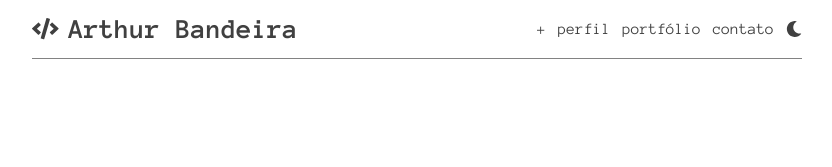
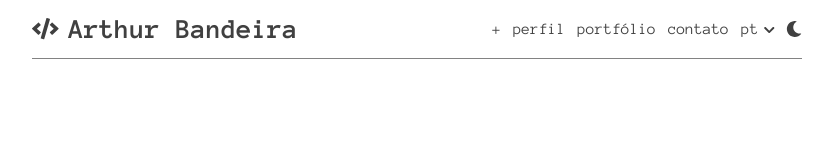
Before and after one commit to arthurmbandeira/react-portfolio, a React (Create React App) app: page / in a window 1280 px wide. Shown: the top 167 px of the page, without its empty margins (223-1055 px from the left). Built offline with nearby package versions, Linux system fonts and the light colour scheme.

Commit message:
Switch languages ok.

```diff
--- a/public/lang/pt.json
+++ b/public/lang/pt.json
@@ -3,6 +3,6 @@
     "menu-portfolio": "Portfólio",
     "menu-articles": "Artigos",
     "menu-profile": "Perfil",
-    "dark-mode": "Tema Escuro",
-    "light-mode": "Tema Claro"
+    "dark-mode": "Modo Escuro",
+    "light-mode": "Modo Claro"
 }
--- a/src/components/App.js
+++ b/src/components/App.js
@@ -1,12 +1,13 @@
 import React, { useState, useEffect } from 'react';
 import { library } from '@fortawesome/fontawesome-svg-core';
-import { faCode, faLanguage, faMoon, faSun } from '@fortawesome/free-solid-svg-icons';
+import { faCode, faMoon, faSun, faChevronDown } from '@fortawesome/free-solid-svg-icons';
 import Header from './Header';
+import supportedLanguages from './supportedLanguages';
 import { BrowserRouter } from 'react-router-dom';
 import { IntlProvider } from 'react-intl';
 import styled, { ThemeProvider, createGlobalStyle } from "styled-components";
 
-library.add(faCode, faLanguage, faMoon, faSun)
+library.add(faCode, faMoon, faSun, faChevronDown)
 
 const GlobalStyle = createGlobalStyle`
   @import url('https://fonts.googleapis.com/css?family=Anonymous+Pro:400,700|Montserrat&display=swap');
@@ -86,7 +87,7 @@ const IntlApp = function() {
   const [locale, setLocale] = useState('pt');
 
   useEffect(() => {
-    const supportedLanguages = { pt: 'pt', 'pt-BR': 'pt', en: 'en', fr: 'fr' };
+
     const language = navigator.language;
     const th = 'main';
     let locale = supportedLanguages[language] || 'pt';
--- a/src/components/Header.js
+++ b/src/components/Header.js
@@ -37,7 +37,7 @@ function HeaderIntl(props) {
               <h1>Arthur Bandeira</h1>
             </div>
           </a>
-          <Nav switchTheme={props.switchTheme} />
+          <Nav switchTheme={props.switchTheme} setLanguage={props.setLanguage} />
         </div>
       </div>
     </HeaderStyle>
--- /dev/null
+++ b/src/components/LanguageLink.js
@@ -0,0 +1,94 @@
+import React, { Component } from "react";
+import styled from "styled-components";
+import { FontAwesomeIcon } from "@fortawesome/react-fontawesome";
+import { injectIntl } from "react-intl";
+import supportedLanguages from "./supportedLanguages";
+
+const LinkStyled = styled.a`
+  cursor: pointer;
+  margin-left: 12px;
+  text-decoration: none;
+  position: relative;
+  &:hover {
+    text-decoration: none;
+  }
+  svg {
+    margin-left: 5px;
+  }
+`;
+
+const Dropdown = styled.div`
+  position: absolute;
+
+  width: 42px;
+  left: -6px;
+  background-color: ${props => props.theme.bg};
+  border: 1px solid transparent;
+  border-top-color: transparent;
+  padding: 0 5px;
+  height: 0;
+  /* transform: scale(0); */
+  top: 20px;
+  overflow: hidden;
+  /* visibility: hidden; */
+  transition: all ease .5s;
+
+  &.show {
+    border-color: ${props => props.theme.gray2};
+    height: 77px;
+    /* visibility: visible; */
+    /* transition: all ease 1s; */
+    /* transform: scale(1); */
+  }
+
+  a {
+    display: block;
+    padding: 4px 0;
+    border-bottom: 1px solid ${props => props.theme.gray2};
+    &:last-of-type {
+      border-bottom-color: transparent;
+    }
+  }
+`;
+
+class LanguageLink extends Component {
+  constructor(props) {
+    super(props);
+    this.state = { showLanguages: false };
+    this.handleClick = this.handleClick.bind(this);
+  }
+
+  handleClick() {
+    this.setState(state => ({
+      showLanguages: !state.showLanguages
+    }));
+  }
+
+  getLanguageTitle(locale) {
+    switch (locale) {
+      case 'pt':
+        return 'Português';
+      case 'en':
+        return 'English';
+      case 'fr':
+        return 'Français';
+      default:
+        break;
+    }
+  }
+
+  render() {
+    const { intl } = this.props;
+    return (
+      <LinkStyled onClick={this.handleClick}>
+        {intl.locale}
+        <FontAwesomeIcon icon={"chevron-down"} size="xs" />
+        <Dropdown className={this.state.showLanguages ? 'show' : ''}>
+          {Object.keys(supportedLanguages).map((key) => <a onClick={() => {this.props.setLanguage(key)}} title={this.getLanguageTitle(key)}>{key}</a> )}
+        </Dropdown>
+      </LinkStyled>
+    )
+  }
+}
+
+export default injectIntl(LanguageLink);
--- a/src/components/Nav.js
+++ b/src/components/Nav.js
@@ -3,6 +3,7 @@ import { FormattedMessage } from "react-intl"
 import styled from "styled-components";
 // import { FontAwesomeIcon } from "@fortawesome/react-fontawesome";
 import ThemeLink  from "./ThemeLink";
+import LanguageLink  from "./LanguageLink";
 
 const NavStyled = styled.nav`
   display: flex;
@@ -10,15 +11,18 @@ const NavStyled = styled.nav`
   justify-content: flex-end;
   a {
     font-size: 16px;
+    color: ${props => props.theme.gray1};
+  }
+`;
+
+const LinkStyled = styled.a`
   text-transform: lowercase;
   margin-left: 12px;
-      color: ${props => props.theme.gray1};
   &:hover {
     text-decoration: underline;
   }
   &:first-of-type {
     text-decoration: none;
-      }
   }
 `;
 
@@ -27,11 +31,12 @@ class Nav extends Component {
   render() {
     return (
       <NavStyled>
-          <a href="">+</a>
-          <a href=""><FormattedMessage id="menu-profile" /></a>
-          {/* <a href=""><FormattedMessage id="menu-articles" /></a> */}
-          <a href=""><FormattedMessage id="menu-portfolio" /></a>
-          <a href=""><FormattedMessage id="menu-contact" /></a>
+        <LinkStyled href="">+</LinkStyled>
+        <LinkStyled href=""><FormattedMessage id="menu-profile" /></LinkStyled>
+        {/* <LinkStyled href=""><a href=""><FormattedMessage id="menu-articles" /></a></LinkStyled> */}
+        <LinkStyled href=""><a href=""><FormattedMessage id="menu-portfolio" /></a></LinkStyled>
+        <LinkStyled href=""><a href=""><FormattedMessage id="menu-contact" /></a></LinkStyled>
+        <LanguageLink setLanguage={this.props.setLanguage} />
         <ThemeLink switchTheme={this.props.switchTheme} />
       </NavStyled>
     )
--- a/src/components/ThemeLink.js
+++ b/src/components/ThemeLink.js
@@ -6,6 +6,7 @@ import { injectIntl } from "react-intl";
 const LinkStyled = styled.a`
   cursor: pointer;
   transition: display ease .3s;
+  margin-left: 12px;
 `;
 
 class ThemeLink extends Component {
--- /dev/null
+++ b/src/components/supportedLanguages.js
@@ -0,0 +1,3 @@
+const supportedLanguages = { 'pt': 'pt', 'en': 'en', 'fr': 'fr' };
+
+export default supportedLanguages;
```
Lines whose indentation alone changed are shown as unchanged.
